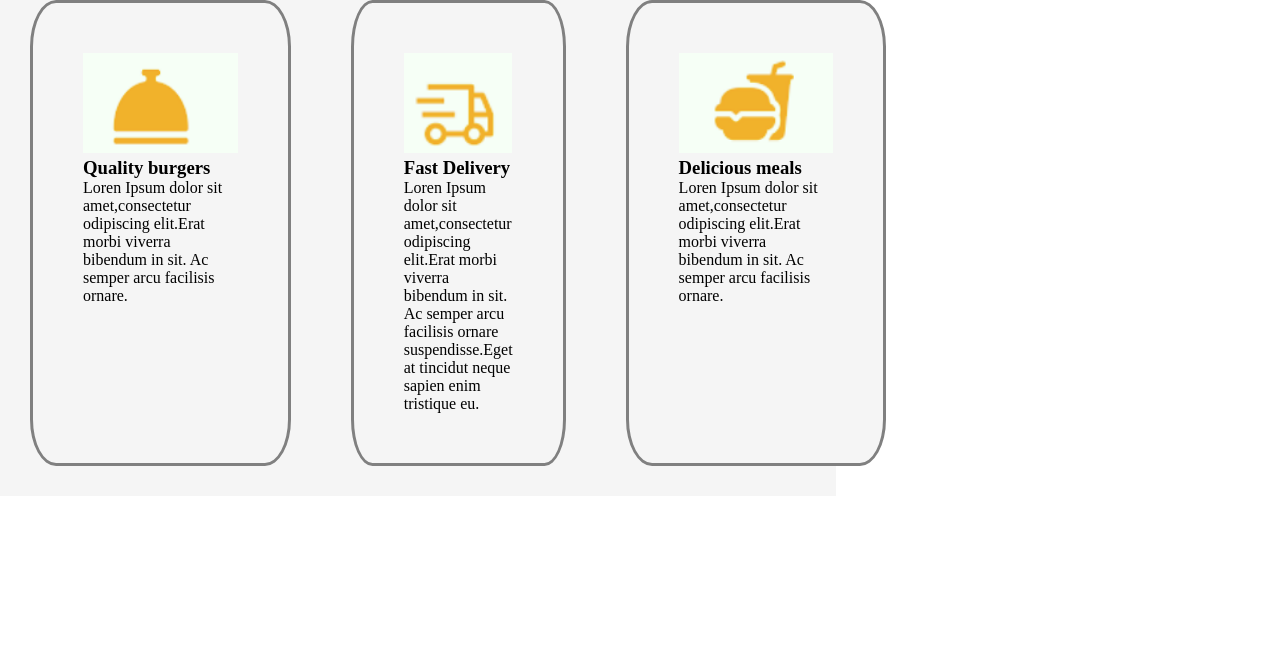
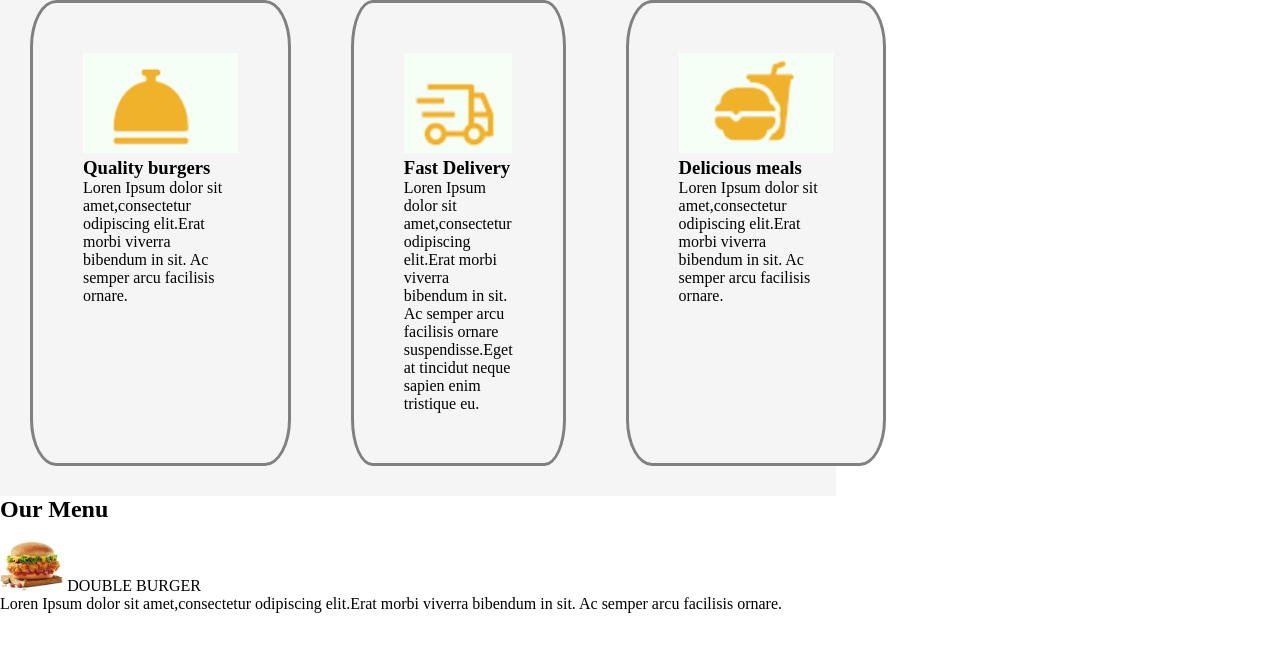
Before and after one commit to Nicholas-Kimutai/Burger-Palace, a plain HTML site: page index.html in a window 1280 px wide. Shown: the part 115-766 px from the top of the page. Drawn offline with Linux system fonts and the light colour scheme.

Commit message:
This commit will add a new div class content

```diff
--- a/index.html
+++ b/index.html
@@ -46,5 +46,14 @@
             </div>
     </div>
 
+    <div class="content">
+        <h2>Our Menu</h2>
+        <br>
+        <div class="menu">
+        <div>
+            <img  src="Images/SeekPng 2.png" height="50 px"alt="DOUBLE BURGER">DOUBLE BURGER
+            <P>Loren Ipsum dolor sit amet,consectetur odipiscing elit.Erat morbi viverra bibendum in sit. Ac semper arcu facilisis ornare.</P>
+        </div>
+
 </body>
 </html>
```
